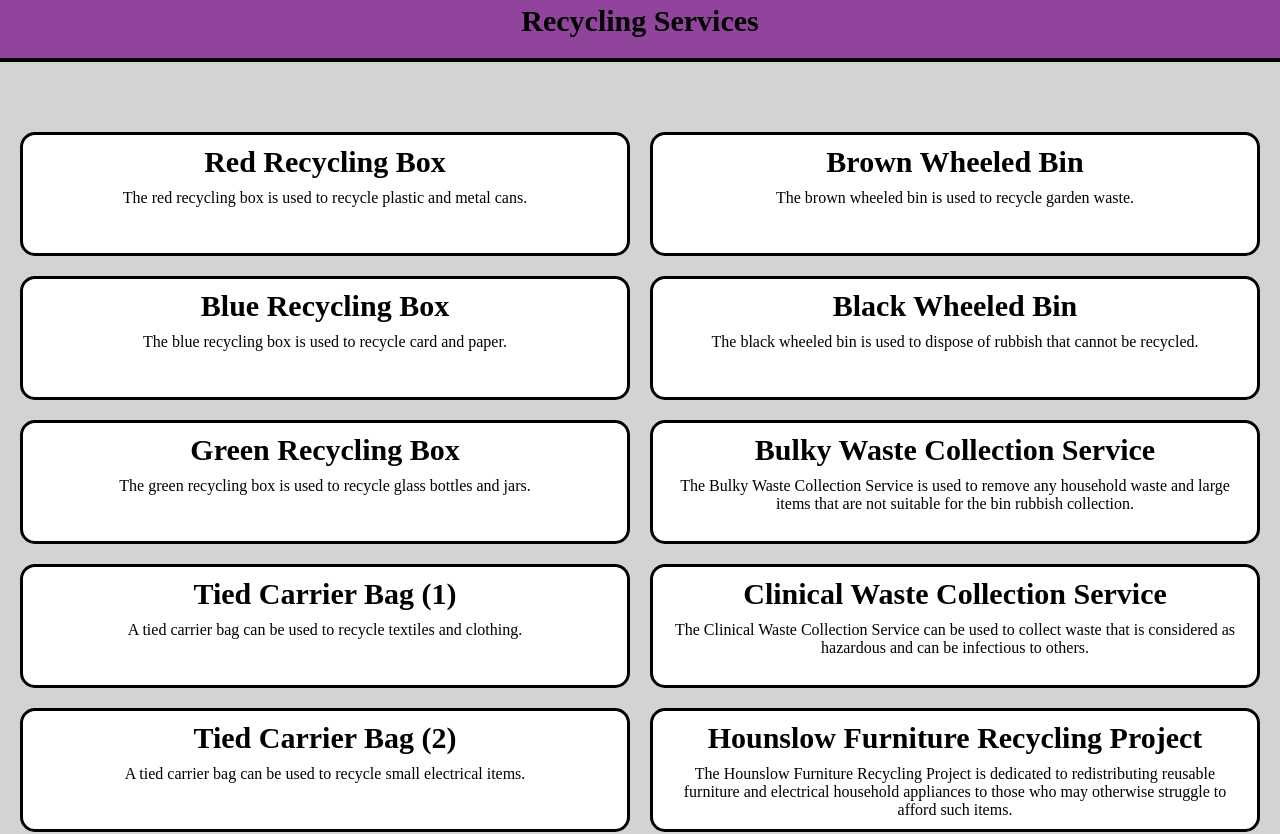
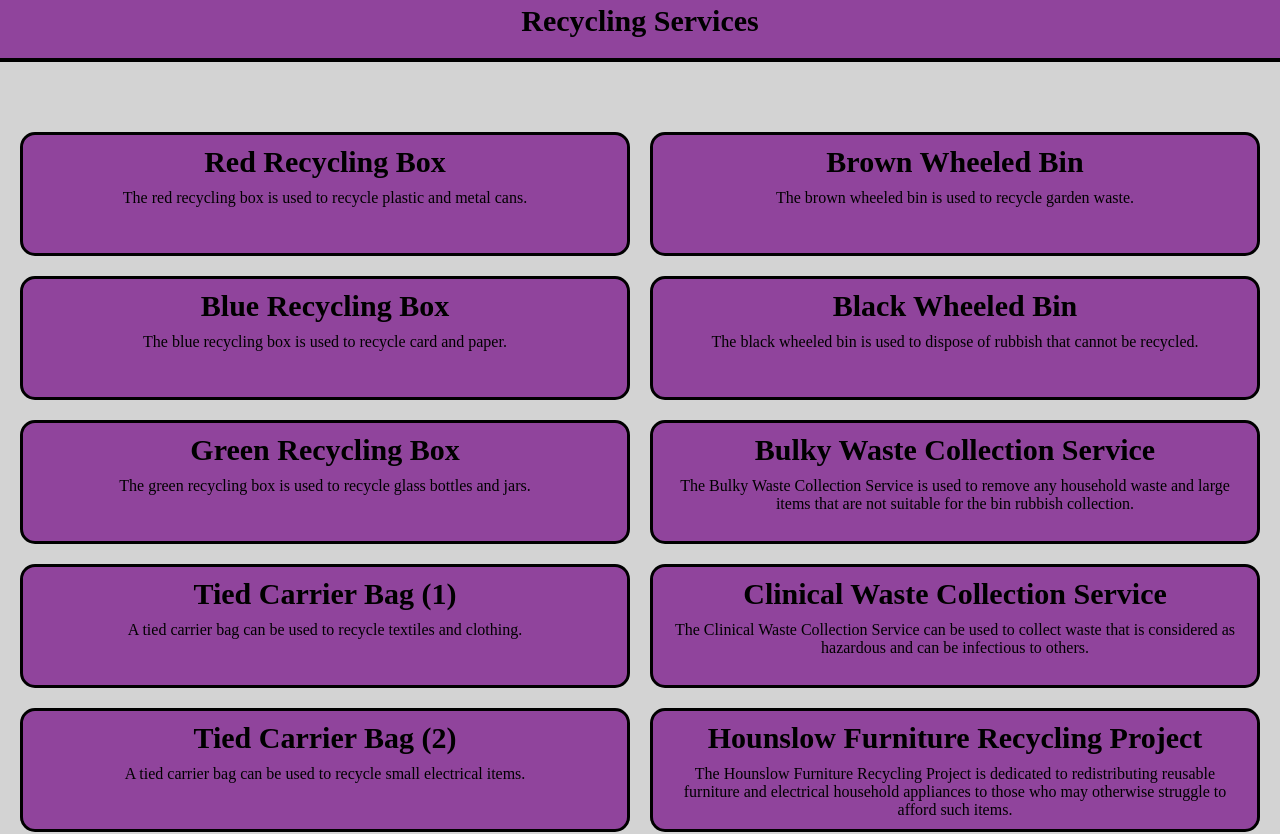
Before and after one commit to ajn2020/test, a Next.js app: page / in a window 1280 px wide. Shown: the part 1720-2554 px from the top of the page. Built offline with nearby package versions, Linux system fonts and the light colour scheme.

Commit message:
accordion background color

```diff
--- a/styles/style.css
+++ b/styles/style.css
@@ -278,7 +278,7 @@ a:hover {
 .recycling-service-accordion-wrapper {
     display: grid;
     grid-template-rows: 1fr auto;
-    background-color: #fff;
+    background-color: #90449C;
     border-style: solid;
     border-width: 3px;
     border-radius: 15px;
```
